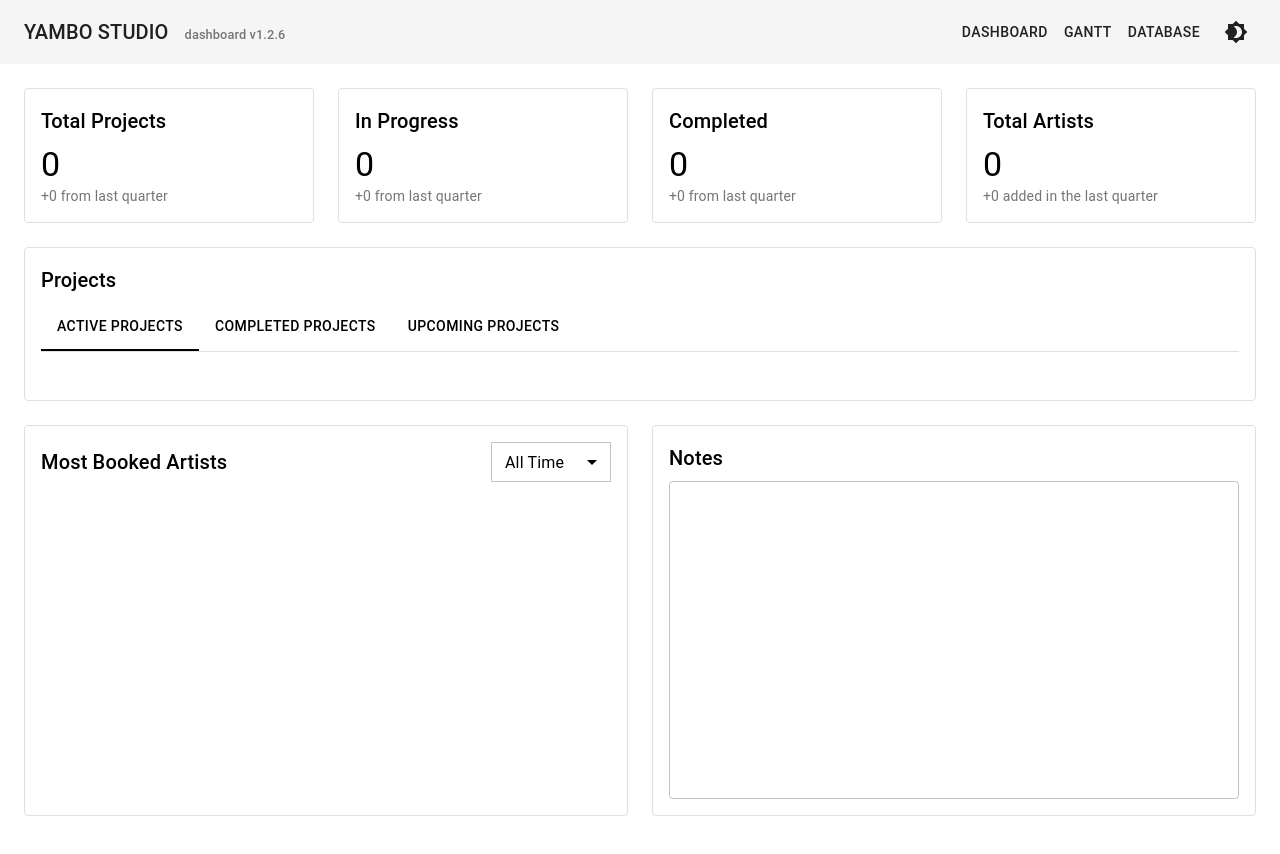
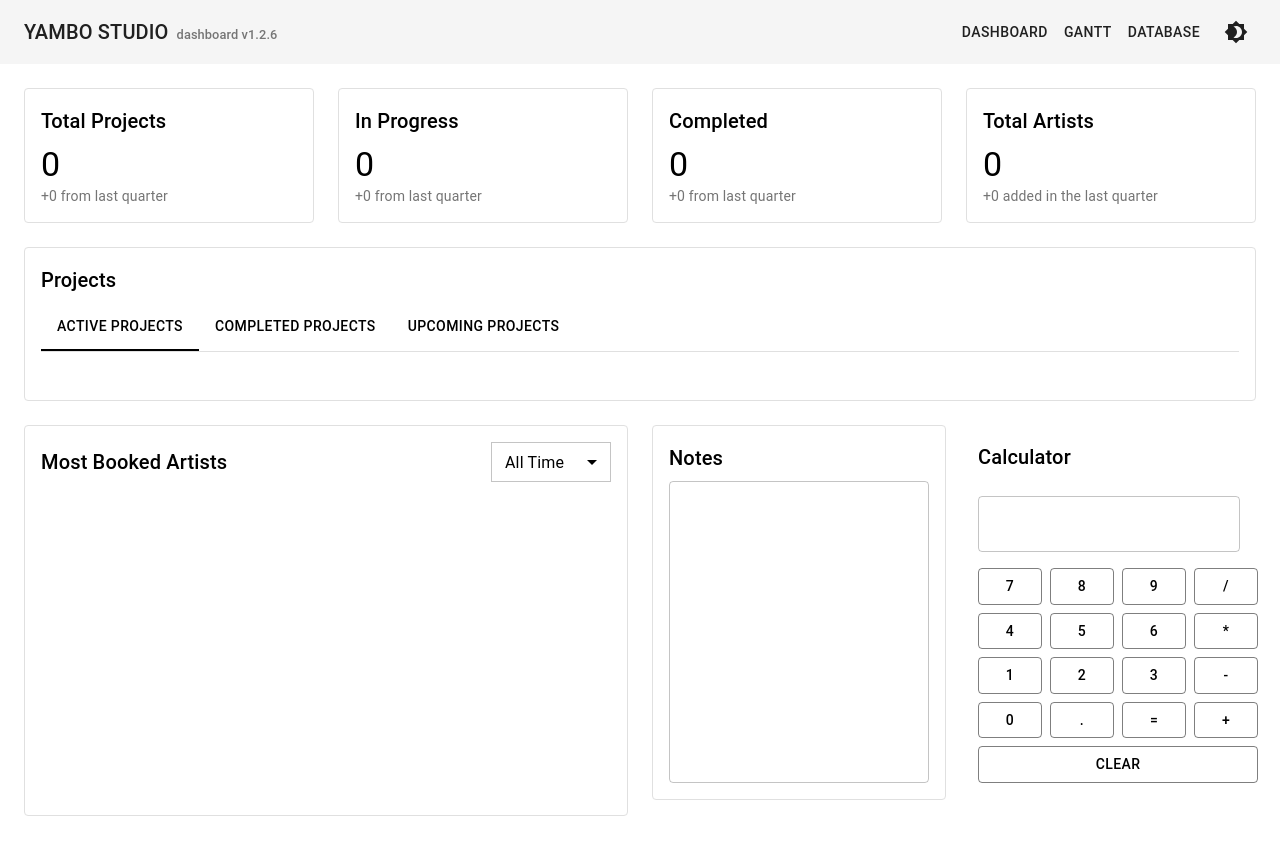
Before and after one commit to yamb0x/_yambo-studio-dash-v1, a React (Create React App) app: page / in a window 1280 px wide. Shown: the top 854 px of the page. Built offline with nearby package versions, Linux system fonts and the light colour scheme; the HTML template or start-up script is replaced by a standard one.

Commit message:
dash 1.3.7
selection color implemented
calculator implemented

```diff
--- a/package.json
+++ b/package.json
@@ -12,6 +12,7 @@
     "@testing-library/user-event": "^13.5.0",
     "d3": "^7.9.0",
     "date-fns": "^3.6.0",
+    "framer-motion": "^11.5.4",
     "moment": "^2.29.1",
     "moment-timezone": "^0.5.45",
     "react": "^18.3.1",
--- /dev/null
+++ b/src/components/Calculator.js
@@ -0,0 +1,60 @@
+import React, { useState } from 'react';
+import { Box, Button, TextField, Typography, Paper } from '@mui/material';
+
+function Calculator() {
+  const [input, setInput] = useState('');
+  const [result, setResult] = useState('');
+
+  const handleButtonClick = (value) => {
+    setInput((prevInput) => prevInput + value);
+  };
+
+  const handleClear = () => {
+    setInput('');
+    setResult('');
+  };
+
+  const handleCalculate = () => {
+    try {
+      // Using Function constructor to safely evaluate the mathematical expression
+      const calculatedResult = new Function('return ' + input)();
+      setResult(calculatedResult.toString());
+    } catch (error) {
+      setResult('Error');
+    }
+  };
+
+  return (
+    <Paper elevation={0} sx={{ height: '100%', display: 'flex', flexDirection: 'column', p: 2 }}>
+      <Typography variant="h6" gutterBottom>
+        Calculator
+      </Typography>
+      <TextField
+        fullWidth
+        value={input}
+        onChange={(e) => setInput(e.target.value)}
+        margin="normal"
+        variant="outlined"
+      />
+      <Typography variant="h5" align="right" gutterBottom>
+        {result}
+      </Typography>
+      <Box sx={{ display: 'grid', gridTemplateColumns: 'repeat(4, 1fr)', gap: 1 }}>
+        {['7', '8', '9', '/','4', '5', '6', '*','1', '2', '3', '-','0', '.', '=', '+'].map((btn) => (
+          <Button
+            key={btn}
+            variant="outlined"
+            onClick={() => btn === '=' ? handleCalculate() : handleButtonClick(btn)}
+          >
+            {btn}
+          </Button>
+        ))}
+        <Button variant="outlined" onClick={handleClear} sx={{ gridColumn: 'span 4' }}>
+          Clear
+        </Button>
+      </Box>
+    </Paper>
+  );
+}
+
+export default Calculator;
--- a/src/components/Header.js
+++ b/src/components/Header.js
@@ -25,7 +25,7 @@ function Header({ toggleDarkMode, isDarkMode }) {
             variant="subtitle2"
             component="div"
             sx={{
-              marginLeft: 2,
+              marginLeft: 1,
               color: 'text.secondary',
               fontSize: '0.8rem'
             }}
--- a/src/pages/Dashboard.js
+++ b/src/pages/Dashboard.js
@@ -7,6 +7,7 @@ import { useProjects } from '../contexts/ProjectContext';
 import { useArtists } from '../contexts/ArtistContext';
 import { format, isWithinInterval, parseISO, subMonths, subYears, isAfter, isBefore } from 'date-fns';
 import { Link } from 'react-router-dom';
+import Calculator from '../components/Calculator';
 
 const paperStyle = {
   border: '1px solid #e0e0e0',
@@ -493,6 +494,8 @@ function Dashboard() {
             </Paper>
           </Grid>
           <Grid item xs={12} md={6}>
+            <Grid container spacing={2} sx={{ height: '100%' }}>
+              <Grid item xs={6}>
                 <Paper sx={{ ...paperStyle, p: 2, height: '100%', display: 'flex', flexDirection: 'column', backgroundColor: isDarkMode ? theme.palette.background.paper : 'white' }}>
                   <Typography variant="h6" gutterBottom>
                     Notes
@@ -518,6 +521,11 @@ function Dashboard() {
                   />
                 </Paper>
               </Grid>
+              <Grid item xs={6}>
+                <Calculator />
+              </Grid>
+            </Grid>
+          </Grid>
         </Grid>
       </Box>
     </Box>
--- a/src/styles/theme.js
+++ b/src/styles/theme.js
@@ -20,6 +20,30 @@ const lightTheme = createTheme({
     action: {
       active: '#000000',
       hover: '#e0e0e0',
+    },
+  },
+  components: {
+    MuiCssBaseline: {
+      styleOverrides: `
+        ::selection {
+          background-color: #000000;
+          color: #ffffff;
+        }
+      `,
+    },
+    MuiButtonBase: {
+      defaultProps: {
+        disableRipple: true,
+      },
+      styleOverrides: {
+        root: {
+          transition: 'transform 0.1s, opacity 0.1s',
+          '&:active': {
+            transform: 'scale(0.97)',
+            opacity: 0.8,
+          },
+        },
+      },
     },
   },
   // ... rest of the existing theme configuration
@@ -47,6 +71,30 @@ const darkTheme = createTheme({
       hover: '#1f1f1f',
     },
   },
+  components: {
+    MuiCssBaseline: {
+      styleOverrides: `
+        ::selection {
+          background-color: #ffffff;
+          color: #000000;
+        }
+      `,
+    },
+    MuiButtonBase: {
+      defaultProps: {
+        disableRipple: true,
+      },
+      styleOverrides: {
+        root: {
+          transition: 'transform 0.1s, opacity 0.1s',
+          '&:active': {
+            transform: 'scale(0.97)',
+            opacity: 0.8,
+          },
+        },
+      },
+    },
+  },
   // ... rest of the existing theme configuration (typography, etc.)
 });
 
```
Also changed, not shown: src/components/SmoothClickEffect.js (added, +23 -0 lines), 1 other file (tests, documents, lock files or other folders). Lines whose indentation alone changed are shown as unchanged.
